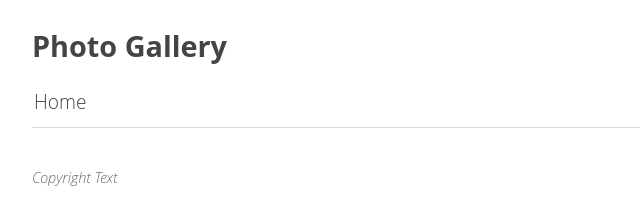
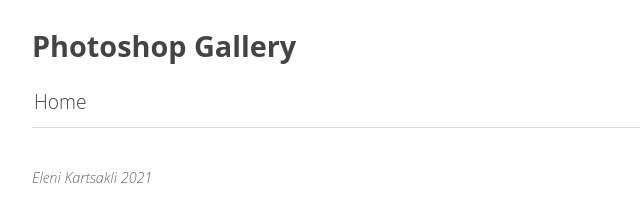
Before and after one commit to Lena341/my-new-gallery, a plain HTML site: page index.html in a window 1280 px wide. Shown: the whole page, without its empty margins (0-640 px from the left). Drawn offline with Linux system fonts and the light colour scheme.

Commit message:
Deploying to gh-pages from  @ d8e82f47df1a3524328c0be06e9f30ab3ff88104 🚀

```diff
--- a/index.html
+++ b/index.html
@@ -4,7 +4,7 @@
   <head>
       <meta charset="utf-8" />
       <meta name="viewport" content="width=device-width, user-scalable=no" />
-      <title>Photo Gallery - Home</title>
+      <title>Photoshop Gallery - Home</title>
       <link rel="stylesheet" href="public/lightgallery/css/lightgallery.css" />
       <link rel="stylesheet" href="public/videojs/video-js.min.css" />
       <link rel="stylesheet" href="public/lightgallery/css/lg-exif.min.css" />
@@ -21,7 +21,7 @@
         Gallery title
       -->
       <header>
-        <h1><a href="index.html">Photo Gallery</a></h1>
+        <h1><a href="index.html">Photoshop Gallery</a></h1>
       </header>
 
       <!--
@@ -56,7 +56,7 @@
         Optional footer
       -->
       <footer>
-        <p>Copyright Text</p>
+        <p>Eleni Kartsakli 2021</p>
       </footer>
 
     </div>
```
